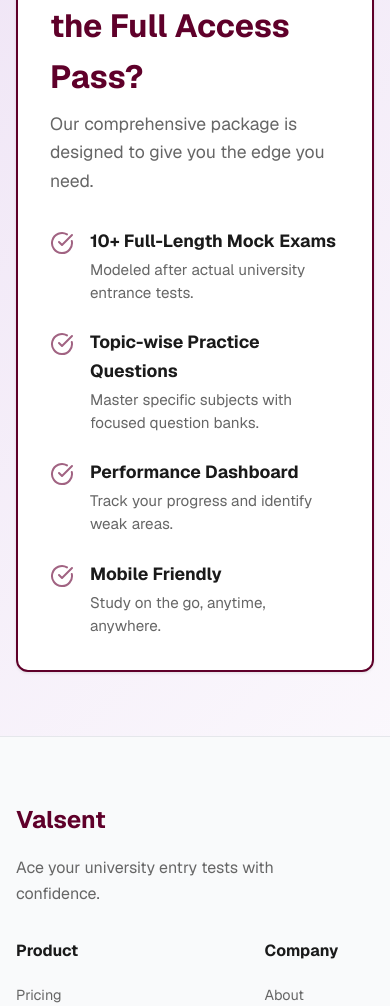
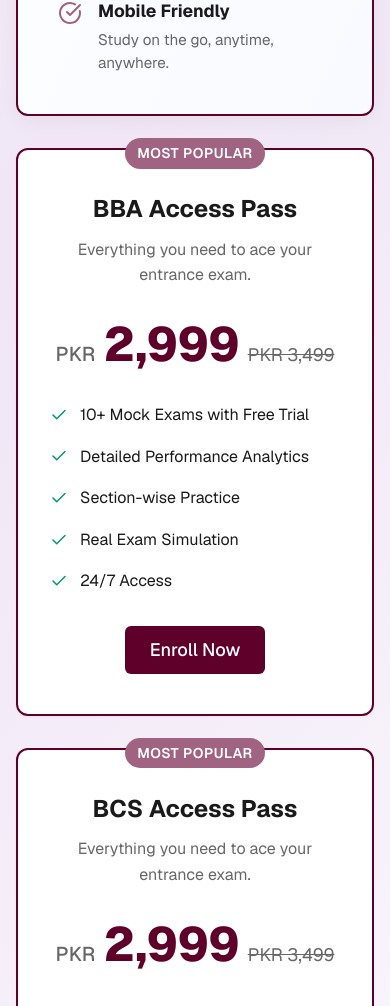
Before and after one commit to nanfaweb/Valsent, a Next.js app: page /pricing in a window 390 px wide. Shown: the part 1756-2762 px from the top of the page. Built offline with nearby package versions, Linux system fonts and the light colour scheme; no server answers.

Commit message:
minor changes

```diff
--- a/src/app/page.tsx
+++ b/src/app/page.tsx
@@ -61,8 +61,8 @@ export default function Home() {
           </div>
           <div className={styles.pricingWrapper}>
             <PricingCard type="trial" />
-            <PricingCard type="pro" />
-            <PricingCard type="soon" />
+            <PricingCard type="bba" />
+            <PricingCard type="bcs" />
           </div>
         </div>
       </section>
--- a/src/app/pricing/page.module.css
+++ b/src/app/pricing/page.module.css
@@ -33,21 +33,23 @@
     z-index: 10;
 }
 
-.grid {
-    display: grid;
-    grid-template-columns: 1fr 400px;
-    gap: 4rem;
-    align-items: start;
+.pricingGrid {
+    display: flex;
+    justify-content: center;
+    flex-wrap: wrap;
+    gap: 2rem;
+    margin-top: 2rem;
+    align-items: center;
 }
 
 .details {
     background: white;
-    padding: 2rem;
+    padding: 2.5rem;
     border-radius: 12px;
-    box-shadow: 0 1px 3px rgba(0, 0, 0, 0.1);
-    margin-top: 0rem;
+    box-shadow: 0 4px 20px rgba(0, 0, 0, 0.05);
+    margin-bottom: 2rem;
     border: 2px solid var(--primary);
-    /* Offset for desktop alignment */
+    background: linear-gradient(to bottom right, #ffffff, #f8faff);
 }
 
 .trialCard {
@@ -120,6 +122,10 @@
         grid-template-columns: 1fr;
         gap: 1.5rem;
     }
+
+    .pricingGrid {
+        grid-template-columns: 1fr;
+    }
 }
 
 .details h2 {
@@ -136,21 +142,15 @@
 
 .featureList {
     list-style: none;
-    display: flex;
-    flex-direction: column;
-    gap: 1.5rem;
+    display: grid;
+    grid-template-columns: 1fr 1fr;
+    gap: 2rem;
 }
 
 .featureList li {
     display: flex;
     gap: 1rem;
     align-items: flex-start;
-}
-
-.icon {
-    color: var(--secondary);
-    margin-top: 4px;
-    flex-shrink: 0;
 }
 
 .featureList h3 {
@@ -165,26 +165,13 @@
     line-height: 1.5;
 }
 
-.cardWrapper {
-    display: flex;
-    justify-content: center;
+.icon {
+    color: var(--secondary);
+    margin-top: 4px;
+    flex-shrink: 0;
 }
 
 @media (max-width: 900px) {
-    .grid {
-        grid-template-columns: 1fr;
-        gap: 2rem;
-    }
-
-    .details {
-        margin-top: 0;
-        order: 2;
-    }
-
-    .cardWrapper {
-        order: 1;
-    }
-
     .hero {
         clip-path: none;
         padding-bottom: 4rem;
@@ -193,4 +180,9 @@
     .container {
         margin-top: 2rem;
     }
+
+    .featureList {
+        grid-template-columns: 1fr;
+        gap: 1.5rem;
+    }
 }
--- a/src/app/pricing/page.tsx
+++ b/src/app/pricing/page.tsx
@@ -38,7 +38,6 @@ export default function PricingPage() {
                     </div>
                 </div>
 
-                <div className={styles.grid}>
                 <div className={styles.details}>
                     <h2>What's included in the Full Access Pass?</h2>
                     <p>Our comprehensive package is designed to give you the edge you need.</p>
@@ -75,9 +74,9 @@ export default function PricingPage() {
                     </ul>
                 </div>
 
-                    <div className={styles.cardWrapper}>
-                        <PricingCard isCheckout={true} />
-                    </div>
+                <div className={styles.pricingGrid}>
+                    <PricingCard type="bba" isCheckout={true} />
+                    <PricingCard type="bcs" isCheckout={true} />
                 </div>
             </div>
         </main>
--- a/src/components/ui/PricingCard.tsx
+++ b/src/components/ui/PricingCard.tsx
@@ -10,13 +10,12 @@ import { useAuth } from "@/context/AuthContext";
 
 interface PricingCardProps {
     isCheckout?: boolean;
-    type?: 'trial' | 'pro' | 'soon';
+    type?: 'trial' | 'bba' | 'bcs';
 }
 
-export const PricingCard = ({ isCheckout = false, type = 'pro' }: PricingCardProps) => {
+export const PricingCard = ({ isCheckout = false, type = 'bba' }: PricingCardProps) => {
     const { user } = useAuth();
     const isTrial = type === 'trial';
-    const isSoon = type === 'soon';
 
     const getContent = () => {
         switch (type) {
@@ -41,21 +40,11 @@ export const PricingCard = ({ isCheckout = false, type = 'pro' }: PricingCardPro
                         </Link>
                     )
                 };
-            case 'soon':
-                return {
-                    badge: "Coming Soon",
-                    title: "CS Preparation",
-                    description: "Complete preparation plan for IBA CS entry exam.",
-                    price: "",
-                    currency: "",
-                    original: null,
-                    features: [],
-                    cta: null
-                };
-            default: // pro
+            case 'bba':
+            case 'bcs':
                 return {
                     badge: "Most Popular",
-                    title: "Full Access Pass",
+                    title: type === 'bba' ? "BBA Access Pass" : "BCS Access Pass",
                     description: "Everything you need to ace your entrance exam.",
                     price: "2,999",
                     currency: "PKR",
@@ -75,31 +64,34 @@ export const PricingCard = ({ isCheckout = false, type = 'pro' }: PricingCardPro
                         </Link>
                     )
                 };
+            default:
+                return {
+                    badge: "",
+                    title: "",
+                    description: "",
+                    price: "",
+                    currency: "",
+                    original: null,
+                    features: [],
+                    cta: null
+                };
         }
     };
 
     const content = getContent();
 
     return (
-        <Card className={`${styles.container} ${isSoon ? styles.soon : ''} ${isTrial ? styles.trial : ''}`}>
+        <Card className={`${styles.container} ${isTrial ? styles.trial : ''}`}>
             {content.badge && <div className={styles.badge}>{content.badge}</div>}
             <h3 className={styles.title}>{content.title}</h3>
             <p className={styles.description}>{content.description}</p>
 
-            {!isSoon && (
             <div className={styles.price}>
                 {content.currency && <span className={styles.currency}>{content.currency}</span>}
                 <span className={styles.amount}>{content.price}</span>
                 {content.original && <span className={styles.original}>{content.original}</span>}
             </div>
-            )}
 
-            {isSoon ? (
-                <div className={styles.lockedContent}>
-                    <Lock size={64} className={styles.mainLock} />
-                    <p className={styles.lockCaption}>We'll be with you shortly...</p>
-                </div>
-            ) : (
             <ul className={styles.features}>
                 {content.features.map((feature, i) => (
                     <li key={i} className={styles.feature}>
@@ -108,7 +100,6 @@ export const PricingCard = ({ isCheckout = false, type = 'pro' }: PricingCardPro
                     </li>
                 ))}
             </ul>
-            )}
 
             {content.cta && (
                 <div className={styles.cta}>
```
Lines whose indentation alone changed are shown as unchanged.
